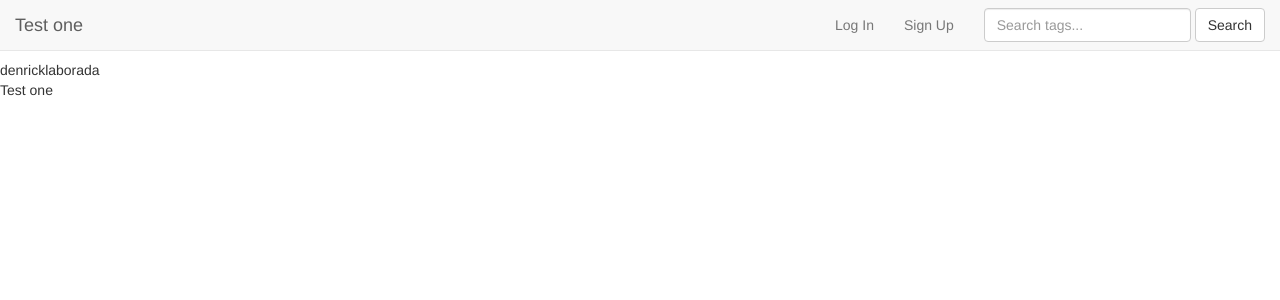
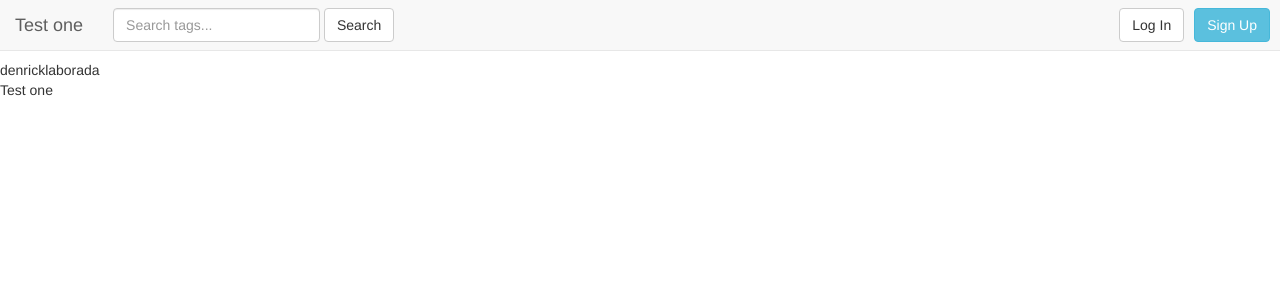
Before and after one commit to WEB-PRG-S13T3AY1617/MP2-Materialize, a Django app: page /post/4/ in a window 1280 px wide. Shown: the top 300 px of the page. Run offline with Django 3.2, Linux system fonts and the light colour scheme; data comes from the database, SQL or seed files in the repository; some libraries are stand-ins or nearby versions.

Commit message:
minor changes

```diff
--- a/mp2/marketplace/models.py
+++ b/mp2/marketplace/models.py
@@ -17,13 +17,12 @@ class Post(models.Model):
     image = models.ImageField(upload_to='marketplace/static/marketplace/img/', blank=True, default='marketplace/static/marketplace/img/def/default.png')
     name = models.CharField(max_length=50)
     condition = models.CharField(max_length=50)
-    type = models.CharField(max_length=50)
     quantity = models.IntegerField(default=1)
     CHOICES = (
         ('1', 'Academic'),
         ('2', 'Office'),
     )
-    academic_or_office = models.CharField(max_length=1, choices=CHOICES, default='')
+    type = models.CharField(max_length=1, choices=CHOICES, default='')
     course = models.CharField(max_length=20, blank=True)
 
     def __str__(self):
--- a/mp2/marketplace/templates/marketplace/includes/header.html
+++ b/mp2/marketplace/templates/marketplace/includes/header.html
@@ -17,7 +16,9 @@
                     <span class="icon-bar"></span>
                     <span class="icon-bar"></span>
                 </button>
-                <a class="navbar-brand" href="#">New Beginnings Marketplace</a>
+                {% block navtitle %}
+                    <a class="navbar-brand" href="#">New Beginnings Marketplace</a>
+                {% endblock %}
             </div>
 
             <div class="collapse navbar-collapse" id="bs-example-navbar-collapse-1">
--- a/mp2/marketplace/templates/marketplace/login.html
+++ b/mp2/marketplace/templates/marketplace/login.html
@@ -1,5 +1,8 @@
-{% include 'marketplace/includes/header.html' %}
+{% extends 'marketplace/includes/header.html' %}
+{% block header %}
+{% endblock %}
 
+{% block body %}
     <div class="container">
         <div class="panel panel-default">
             <div class="panel-heading"><h3 class="panel-title">Log In</h3></div>
--- a/mp2/marketplace/templates/marketplace/post.html
+++ b/mp2/marketplace/templates/marketplace/post.html
@@ -1,33 +1,10 @@
-{% include 'marketplace/includes/header.html' %}
+{% extends 'marketplace/includes/header.html' %}
 
-<nav class="navbar navbar-default navbar-fixed-top">
-    <div class="container-fluid">
+{% block navtitle %}
+    <a class="navbar-brand" href="#">{{ post.name }}</a>
+{% endblock %}
 
-        <div class="navbar-header">
-            <button type="button" class="navbar-toggle collapsed" data-toggle="collapse" data-target="#bs-example-navbar-collapse-1" aria-expanded="false">
-                <span class="sr-only">Toggle navigation</span>
-                <span class="icon-bar"></span>
-                <span class="icon-bar"></span>
-                <span class="icon-bar"></span>
-            </button>
-            <a class="navbar-brand" href="#">{{ post.name }}</a>
-        </div>
-
-        <div class="collapse navbar-collapse" id="bs-example-navbar-collapse-1">
-            <form class="navbar-form navbar-right">
-                <div class="form-group">
-                    <input type="text" class="form-control" placeholder="Search tags...">
-                </div>
-                <button type="submit" class="btn btn-default">Search</button>
-            </form>
-            <ul class="nav navbar-nav navbar-right">
-                <li><a data-toggle="modal" data-target="#loginModal" style="cursor:pointer;">Log In</a></li>
-                <li><a data-toggle="modal" data-target="#signupModal" style="cursor:pointer;">Sign Up</a></li>
-            </ul>
-        </div>
-    </div>
-</nav>
-
+{% block body %}
     {% if error_message %}<p><strong>{{ error_message }}</strong></p>{% endif %}
     <div>
         {{ post.user.username }}
```
Also changed, not shown: other parts of mp2/marketplace/templates/marketplace/includes/header.html (+5 -2 lines), other parts of mp2/marketplace/templates/marketplace/login.html (+1 -0 lines), other parts of mp2/marketplace/templates/marketplace/post.html (+1 -0 lines), mp2/marketplace/templates/marketplace/index.html (+19 -7 lines), mp2/db.sqlite3, mp2/marketplace/migrations/0011_auto_20170726_1600.py (added). Lines whose indentation alone changed are shown as unchanged.
